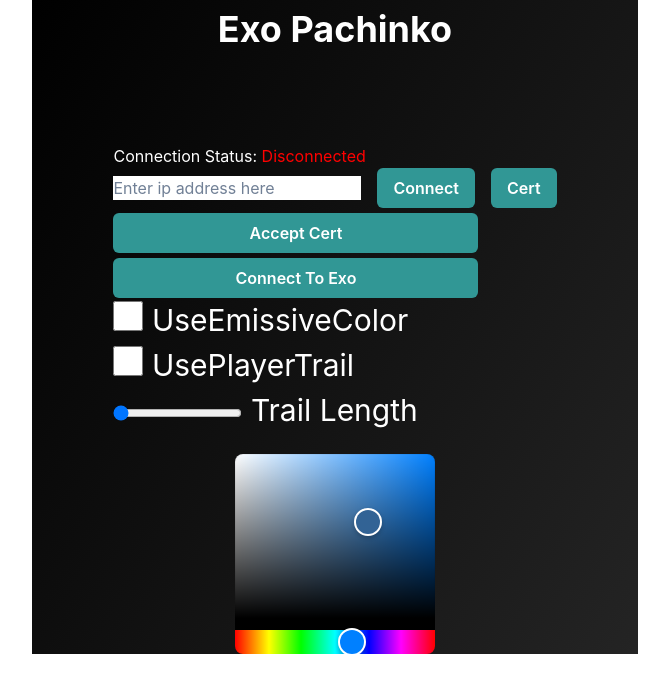
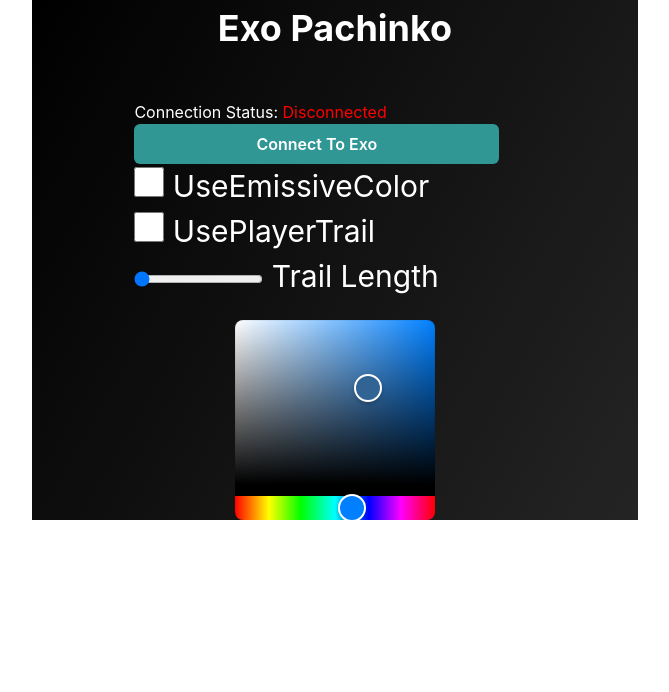
Before and after one commit to NathanBarquiraSphere/ExoPachinkoWeb, a React (Create React App) app in the folder exopachinkoweb/: page / in a window 1280 px wide. Shown: the top 692 px of the page, without its empty margins (305-974 px from the left). Built offline with nearby package versions, Linux system fonts and the light colour scheme.

Commit message:
Removing manual ip select. Adding button just for connecting to Azure

```diff
--- a/exopachinkoweb/src/App.tsx
+++ b/exopachinkoweb/src/App.tsx
@@ -94,8 +94,8 @@ const App = () => {
               <Box>
                 <ZoneChoiceComponent inNetworkingManager={networkingManager} />
                 <IsConnectedWidget inNetworkingManager={networkingManager} />
-                <ConnectWidget connectFunction={connectToServer} />
-                <AcceptCertButtonExo />
+                {/* <ConnectWidget connectFunction={connectToServer} />
+                <AcceptCertButtonExo /> */}
                 <ConnectExoWidget connectFunction={connectToServer} />
                 <EmissiveCheckBox inNetworkingManager={networkingManager} />
                 <PlayerTrailCheckBox inNetworkingManager={networkingManager} />
--- a/exopachinkoweb/src/components/ConnectToExo.tsx
+++ b/exopachinkoweb/src/components/ConnectToExo.tsx
@@ -15,7 +15,7 @@ interface ConnectToExoProps {
 const ConnectExoWidget = ({ connectFunction }: ConnectToExoProps) => {
 
   const tryConnectToExo = () => {
-    const fullAddress = "wss://10.232.250.203:3004";
+    const fullAddress = "wss://interactiveserverwin.westus2.cloudapp.azure.com:3004";
     connectFunction(fullAddress);
   };
 
```
